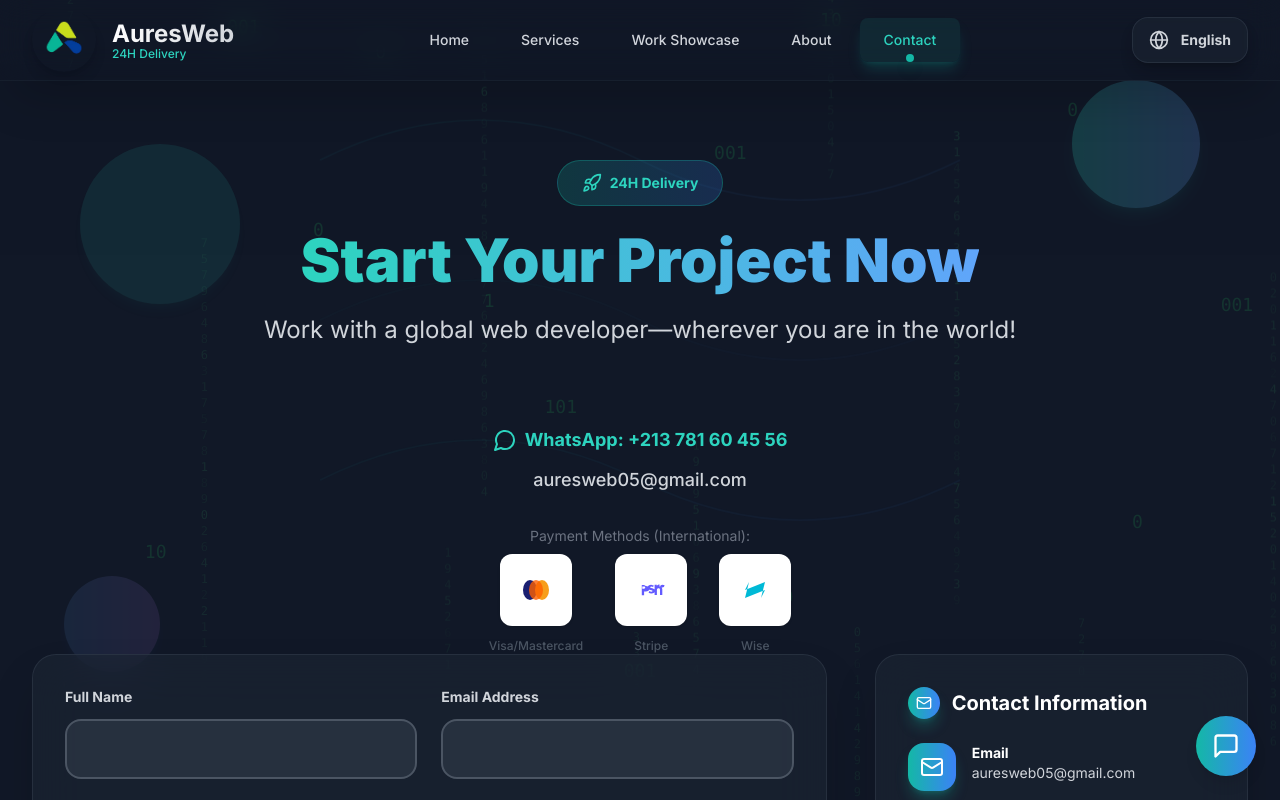
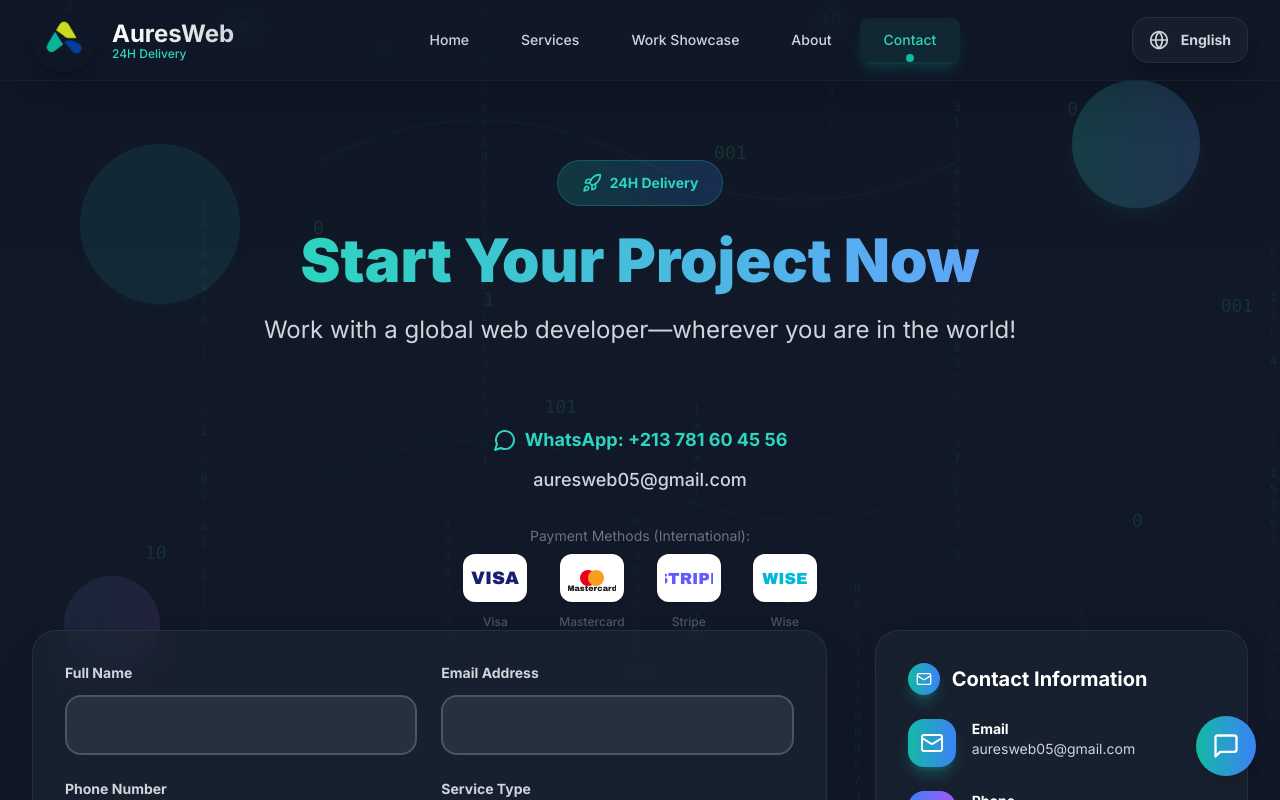
Before and after one commit to Abdouzerguine/auresweb, a React (Vite) app: page /contact in a window 1280 px wide. Shown: the top 800 px of the page. Built offline with nearby package versions, Linux system fonts and the light colour scheme.

Commit message:
Use realistic SVG logos for Visa, Mastercard, Stripe, and Wise in PaymentMethods

```diff
--- a/src/components/PaymentMethods.tsx
+++ b/src/components/PaymentMethods.tsx
@@ -2,31 +2,40 @@ import React from 'react';
 
 const paymentMethods = [
   {
-    name: 'Visa/Mastercard',
+    name: 'Visa',
     svg: (
-      <svg width="48" height="48" viewBox="0 0 48 48" fill="none" xmlns="http://www.w3.org/2000/svg">
-        <rect width="48" height="48" rx="12" fill="#fff"/>
-        <ellipse cx="18" cy="24" rx="7" ry="10" fill="#1a1f71"/>
-        <ellipse cx="30" cy="24" rx="7" ry="10" fill="#f79e1b"/>
-        <ellipse cx="24" cy="24" rx="7" ry="10" fill="#ff5f00" fillOpacity=".8"/>
+      <svg width="48" height="32" viewBox="0 0 48 32" fill="none" xmlns="http://www.w3.org/2000/svg">
+        <rect width="48" height="32" rx="8" fill="#fff"/>
+        <text x="24" y="22" textAnchor="middle" fontFamily="Arial Black,Arial,sans-serif" fontWeight="bold" fontSize="18" fill="#1a1f71">VISA</text>
+      </svg>
+    )
+  },
+  {
+    name: 'Mastercard',
+    svg: (
+      <svg width="48" height="32" viewBox="0 0 48 32" fill="none" xmlns="http://www.w3.org/2000/svg">
+        <rect width="48" height="32" rx="8" fill="#fff"/>
+        <circle cx="20" cy="16" r="8" fill="#eb001b"/>
+        <circle cx="28" cy="16" r="8" fill="#f79e1b"/>
+        <text x="24" y="29" textAnchor="middle" fontFamily="Arial Black,Arial,sans-serif" fontWeight="bold" fontSize="8" fill="#222">Mastercard</text>
       </svg>
     )
   },
   {
     name: 'Stripe',
     svg: (
-      <svg width="48" height="48" viewBox="0 0 48 48" fill="none" xmlns="http://www.w3.org/2000/svg">
-        <rect width="48" height="48" rx="12" fill="#fff"/>
-        <path d="M32.5 18.5c-1.2 0-2.2.5-2.7 1.5v-1.2h-2.2v10.2h2.3v-5.1c0-1.1.7-1.7 1.7-1.7.9 0 1.4.6 1.4 1.7v5.1h2.3v-5.5c0-2-1.2-3-2.8-3zm-8.2.3c-2.2 0-3.6 1.1-3.6 2.8 0 1.3.9 2.1 2.7 2.5l1.1.2c.7.1 1 .3 1 .7 0 .4-.4.7-1.1.7-.8 0-1.5-.3-2.1-.7l-.7 1.7c.7.5 1.7.8 2.8.8 2.2 0 3.6-1.1 3.6-2.8 0-1.3-.9-2.1-2.7-2.5l-1.1-.2c-.7-.1-1-.3-1-.7 0-.4.4-.7 1.1-.7.7 0 1.3.2 1.8.5l.7-1.7c-.6-.3-1.3-.5-2.1-.5zm-7.3.2h-2.2v10.2h2.3v-3.7h1.7c2.2 0 3.6-1.1 3.6-2.8 0-1.7-1.4-2.7-3.6-2.7zm.1 3.7h-1.8v-2.2h1.8c.7 0 1.1.3 1.1 1.1 0 .8-.4 1.1-1.1 1.1zm18.4-3.9c-.7 0-1.3.2-1.8.5l-.7 1.7c.6.3 1.3.5 2.1.5.7 0 1.3-.2 1.8-.5l.7-1.7c-.6-.3-1.3-.5-2.1-.5z" fill="#635bff"/>
+      <svg width="48" height="32" viewBox="0 0 48 32" fill="none" xmlns="http://www.w3.org/2000/svg">
+        <rect width="48" height="32" rx="8" fill="#fff"/>
+        <text x="24" y="22" textAnchor="middle" fontFamily="Arial Black,Arial,sans-serif" fontWeight="bold" fontSize="16" fill="#635bff">STRIPE</text>
       </svg>
     )
   },
   {
     name: 'Wise',
     svg: (
-      <svg width="48" height="48" viewBox="0 0 48 48" fill="none" xmlns="http://www.w3.org/2000/svg">
-        <rect width="48" height="48" rx="12" fill="#fff"/>
-        <path d="M14 32l20-8-4 8 4-16-20 8 4-8-4 16z" fill="#00b9d6"/>
+      <svg width="48" height="32" viewBox="0 0 48 32" fill="none" xmlns="http://www.w3.org/2000/svg">
+        <rect width="48" height="32" rx="8" fill="#fff"/>
+        <text x="24" y="22" textAnchor="middle" fontFamily="Arial Black,Arial,sans-serif" fontWeight="bold" fontSize="16" fill="#00b9d6">WISE</text>
       </svg>
     )
   }
@@ -38,7 +47,7 @@ const PaymentMethods: React.FC = () => (
     <div className="flex flex-row gap-8 items-end">
       {paymentMethods.map((method) => (
         <div key={method.name} className="flex flex-col items-center">
-          <div className="bg-white rounded-xl shadow p-3 flex items-center justify-center mb-2">
+          <div className="bg-white rounded-xl shadow p-2 flex items-center justify-center mb-2">
             {method.svg}
           </div>
           <span className="text-xs text-gray-600 font-medium mt-1">{method.name}</span>
```
